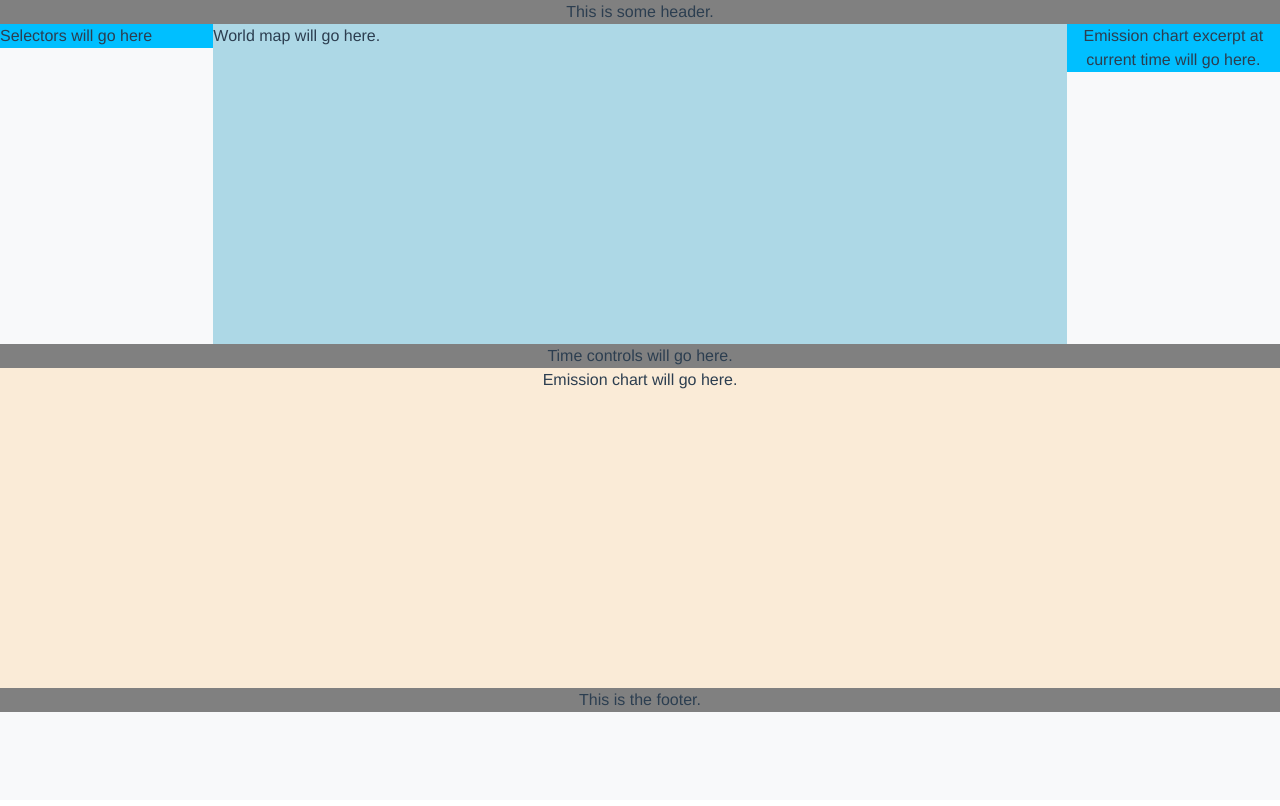
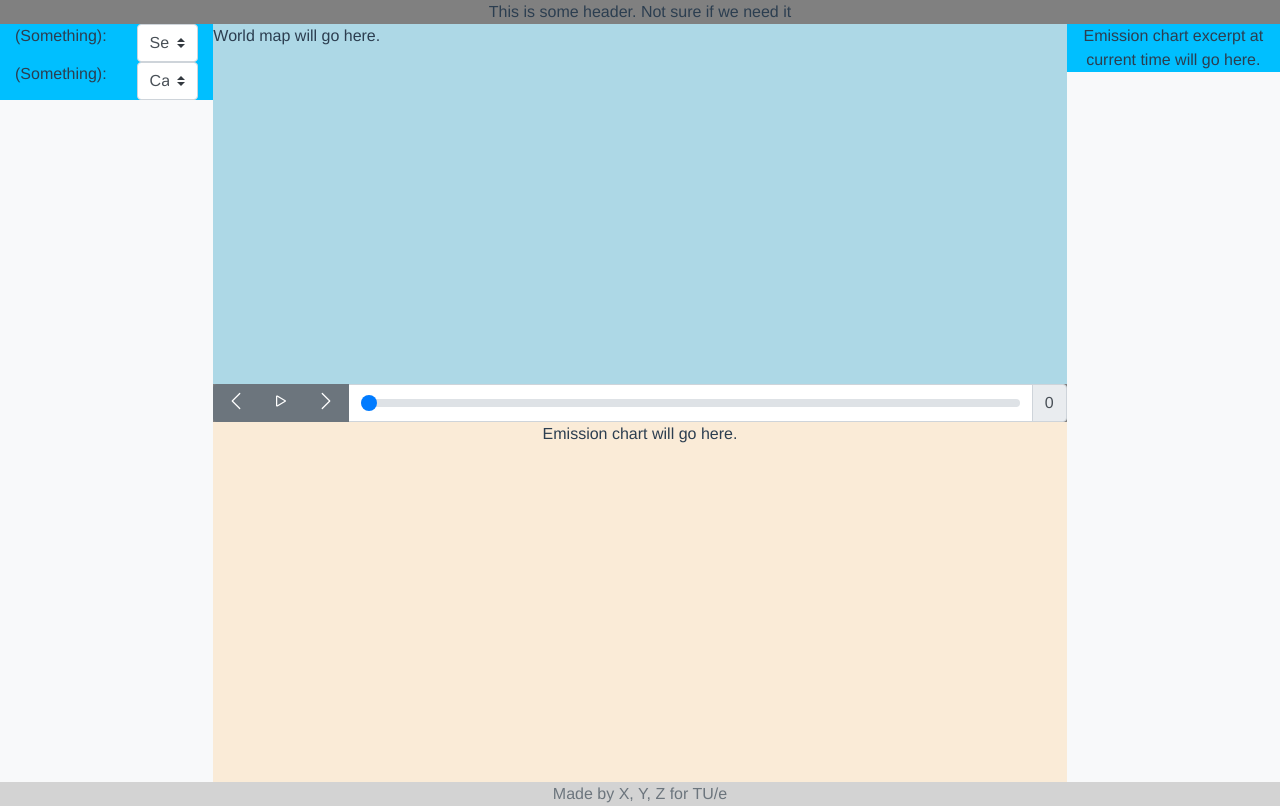
Before and after one commit to SquarePlayn/2IMV20-Visualization-A2, a Vue app: page / in a window 1280 px wide. Built offline with nearby package versions, Linux system fonts and the light colour scheme; no server answers.

Commit message:
Time contorol + selectors + general improvements

```diff
--- a/src/components/AppFooter.vue
+++ b/src/components/AppFooter.vue
@@ -1,6 +1,6 @@
 <template>
-  <div class="app-footer">
-    This is the footer.
+  <div class="app-footer text-muted">
+    Made by X, Y, Z for TU/e
   </div>
 </template>
 
@@ -13,6 +13,6 @@ export default {
 <style scoped>
 .app-footer {
   width: 100vw;
-  background-color: gray;
+  background-color: lightgray;
 }
 </style>
--- a/src/components/AppHeader.vue
+++ b/src/components/AppHeader.vue
@@ -1,6 +1,6 @@
 <template>
   <div class="app-header">
-    This is some header.
+    This is some header. Not sure if we need it
   </div>
 </template>
 
--- a/src/components/Dashboard.vue
+++ b/src/components/Dashboard.vue
@@ -10,21 +10,21 @@
       <!-- Main content -->
       <b-container fluid>
         <b-row>
-          <b-col cols="2">
-            <selectors/>
+          <b-col cols="2" align-h="right">
+            <selectors :settings="settings"/>
           </b-col>
-          <b-col cols="8">
-            <world-map/>
+          <b-col cols="8" align-h="center">
+            <world-map :data="data" :settings="settings"/>
           </b-col>
-          <b-col cols="2">
-            <emission-excerpt/>
+          <b-col cols="2" align-h="left">
+            <emission-excerpt :data="data" :settings="settings"/>
           </b-col>
         </b-row>
-        <b-row>
-          <time-controls/>
+        <b-row align-h="center">
+          <time-controls v-model="time"/>
         </b-row>
-        <b-row>
-          <emission/>
+        <b-row align-h="center">
+          <emission :data="data" :settings="settings"/>
         </b-row>
       </b-container>
     </b-row>
@@ -57,7 +57,31 @@ export default {
       emissionLoaded: false,
       covidLoaded: false,
 
-      settings: {},
+      time: 0,
+
+      settings: {
+        // Split emission on [sector, country]
+        emissionSplit: {
+          selected: 'sector',
+          options: [
+            { value: 'sector', text: "Sector" },
+            { value: 'country', text: "Country" },
+          ],
+        },
+
+        // Select covid numbers: [cases, recoveries, deaths]
+        covidCount: {
+          selected: 'cases',
+          options: [
+            { value: 'cases', text: 'Cases' },
+            { value: 'recoveries', text: 'Recoveries' },
+            { value: 'deaths', text: 'Deaths' },
+          ],
+        },
+
+        // Select country (to display emission chart)
+        // TODO
+      },
     };
   },
 
--- a/src/components/Emission.vue
+++ b/src/components/Emission.vue
@@ -1,5 +1,5 @@
 <template>
-  <b-col class="emission-chart">
+  <b-col cols="8" class="emission-chart">
     Emission chart will go here.
   </b-col>
 </template>
@@ -12,7 +12,7 @@ export default {
 
 <style scoped>
 .emission-chart {
-  min-height: 40vh;
+  min-height: 45vh;
   background-color: antiquewhite;
 }
 </style>
--- a/src/components/Selectors.vue
+++ b/src/components/Selectors.vue
@@ -1,12 +1,31 @@
 <template>
   <b-row class="selectors">
-    Selectors will go here
+    <b-col>
+      <b-row
+        v-for="(setting, key) in settings"
+        :key="key"
+      >
+        <b-col align="right">
+          <label :for="`selector-${key}`">
+            (Something):
+          </label>
+        </b-col>
+        <b-col>
+          <b-form-select
+            :id="`selector-${key}`"
+            v-model="setting.selected"
+            :options="setting.options"
+          />
+        </b-col>
+      </b-row>
+    </b-col>
   </b-row>
 </template>
 
 <script>
 export default {
-  name: "Selectors"
+  name: "Selectors",
+  props: ['settings'],
 }
 </script>
 
--- a/src/components/TimeControls.vue
+++ b/src/components/TimeControls.vue
@@ -1,12 +1,100 @@
 <template>
-  <b-col class="time-controls">
-    Time controls will go here.
+  <b-col cols="8" class="time-controls justify-content-center">
+    <b-row>
+      <b-input-group>
+        <b-input-group-prepend>
+          <b-button @click="previous">
+            <b-icon-chevron-left/>
+          </b-button>
+          <b-button @click="togglePlay">
+            <b-icon-pause v-if="playing"/>
+            <b-icon-play v-else/>
+          </b-button>
+          <b-button @click="next">
+            <b-icon-chevron-right/>
+          </b-button>
+        </b-input-group-prepend>
+        <b-form-input
+                id="time-slider"
+                v-model="time"
+                type="range"
+                min="0"
+                max="364"
+                @input="pause"
+        />
+        <b-input-group-append is-text>
+<!--          <b-input-group-text square>-->
+            {{ time }}
+<!--          </b-input-group-text>-->
+        </b-input-group-append>
+      </b-input-group>
+    </b-row>
+    <b-row>
+
+    </b-row>
   </b-col>
 </template>
 
 <script>
 export default {
-  name: "TimeControls"
+  name: "TimeControls",
+
+  props: ['value'],
+
+  data() {
+    return {
+      time: 0,
+      playing: false,
+      timer: null,
+    };
+  },
+
+  mounted() {
+    this.time = this.value;
+    this.timer = setInterval(() => this.advanceIfPlaying(), 1000);
+  },
+
+  watch: {
+    time: function(time) {
+      this.$emit('input', this.time);
+    },
+  },
+
+  methods: {
+    /**
+     * Toggle whether the time is playing/running
+     */
+    togglePlay() {
+      this.playing = !this.playing;
+    },
+
+    pause() {
+      this.playing = false;
+    },
+
+    /**
+     * If the time is playing/running, advance time
+     */
+    advanceIfPlaying() {
+      if (this.playing) {
+        this.next();
+      }
+    },
+
+    /**
+     * Go forward in time 1 step
+     */
+    next() {
+      this.time++;
+    },
+
+    /**
+     * Go backwards in time 1 step
+     */
+    previous() {
+      this.time--;
+    },
+  },
 }
 </script>
 
--- a/src/components/WorldMap.vue
+++ b/src/components/WorldMap.vue
@@ -1,5 +1,5 @@
 <template>
-  <b-row class="world-map">
+  <b-row cols="8" class="world-map">
     World map will go here.
   </b-row>
 </template>
@@ -12,7 +12,7 @@ export default {
 
 <style scoped>
 .world-map {
-  min-height: 40vh;
+  min-height: 45vh;
   background-color: lightblue;
 }
 </style>
```
Also changed, not shown: src/components/HelloWorld.vue (deleted, +0 -58 lines), 1 other file (tests, documents, lock files or other folders).
